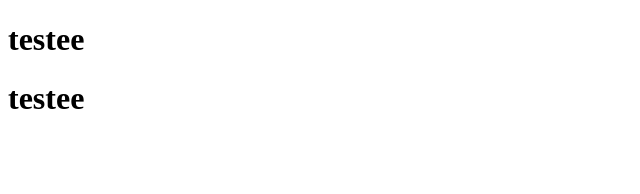
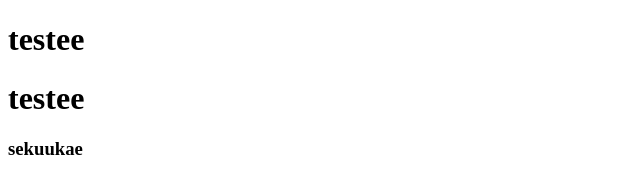
Before and after one commit to Gabrielbrta/DH-checkpoint, a plain HTML site: page index.html in a window 1280 px wide. Shown: the full height of the page, 0-640 px from the left. Drawn offline with Linux system fonts and the light colour scheme.

Commit message:
fiz um h3 no body

```diff
--- a/index.html
+++ b/index.html
@@ -9,5 +9,6 @@
 <body>
   <h1>testee</h1>
   <h1>testee</h1>
+  <h3>sekuukae</h3>
 </body>
 </html>
```
